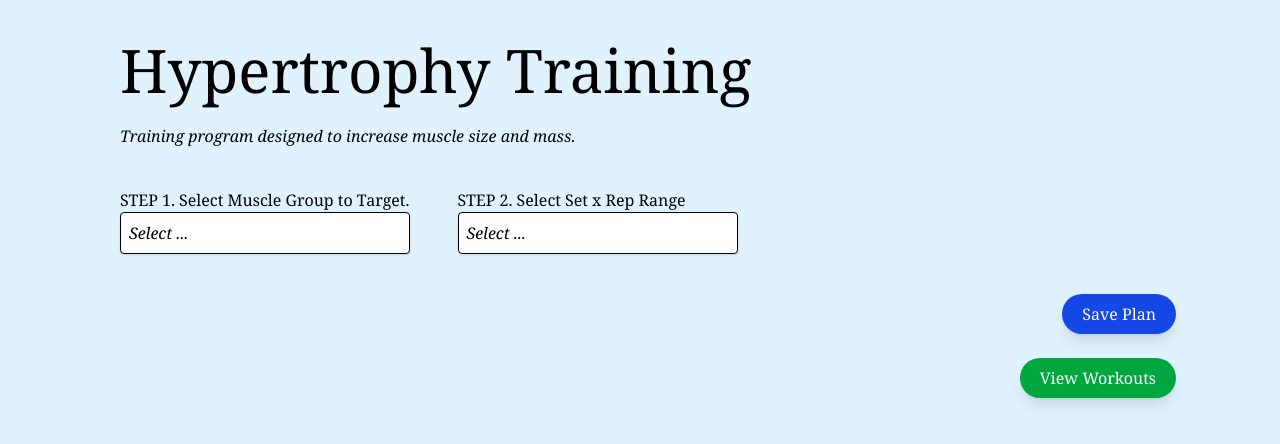
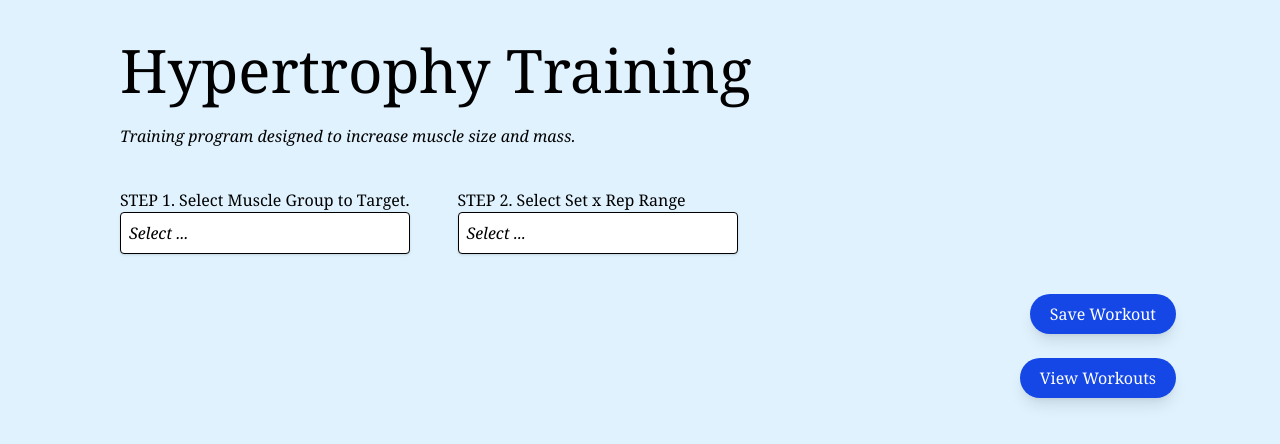
Before and after one commit to jchoi4497/Gym-Guide, a React (Vite) app: page /Hypertrophy in a window 1280 px wide. Shown: the top 444 px of the page. Built offline with nearby package versions, Linux system fonts and the light colour scheme.

Commit message:
added a delete button for list of workouts

```diff
--- a/src/ListOfWorkouts.js
+++ b/src/ListOfWorkouts.js
@@ -1,5 +1,5 @@
 import { useEffect, useState } from 'react';
-import { collection, getDocs, query, orderBy } from 'firebase/firestore';
+import { collection, getDocs, query, orderBy, deleteDoc, doc } from 'firebase/firestore';
 import db from './firebase';
 import { Link } from 'react-router-dom';
 
@@ -14,6 +14,16 @@ function ListOfWorkouts() {
     { label: "Legs", value: "legs" },
     { label: "Shoulders/Forearms", value: "shoulders" }
   ];
+
+  const handleDeleteWorkout = async (id) => {
+    if (!window.confirm("Are you sure you want to delete this workout?")) return;
+    try {
+      await deleteDoc(doc(db, "workoutLogs", id));
+      setWorkouts(workouts.filter(workout => workout.id !== id));
+    } catch (error) {
+      console.error("Error deleting workout:", error);
+    }
+  };
 
   function getLabel(value) {
     return options.find(option => option.value === value)?.label || value;
@@ -62,7 +72,8 @@ function ListOfWorkouts() {
             : 'Unknown Date';
 
           return (
-            <li key={workout.id} className="bg-white p-4 rounded shadow">
+            <li key={workout.id} className="bg-white p-4 rounded shadow  flex items-center justify-between">
+              <div>
                 <div className="text-xl font-semibold">{getLabel(workout.target?.label ?? workout.target)}</div>
                 <div className="text-gray-600">Date: {dateFormat}</div>
                 <button>
@@ -73,6 +84,15 @@ function ListOfWorkouts() {
                     View Details →
                   </Link>
                 </button>
+              </div>
+
+              <button
+                onClick={() => handleDeleteWorkout(workout.id)}
+                className="ml-4 px-3 py-1 rounded bg-red-600 text-white hover:bg-red-700"
+              >
+                Delete
+              </button>
+
             </li>
           );
         })}
--- a/src/pages/HypertrophyPage.js
+++ b/src/pages/HypertrophyPage.js
@@ -111,14 +111,14 @@ function HypertophyPage() {
                                     hover:bg-blue-800 active:bg-blue-400 cursor-pointer"
                 onClick={handleSaveWorkout}
             >
-                Save Plan
+                Save Workout
             </button>
         </div>
         <div className="m-6 flex justify-end">
             <Link to="/PreviousWorkouts">
                 <button className="px-5 py-2 rounded-3xl shadow-lg text-white
-                                    transition-all duration-300 bg-green-600 hover:filter
-                                    hover:bg-green-700 active:bg-green-400 cursor-pointer">
+                                    transition-all duration-300 bg-blue-700 hover:filter
+                                     hover:bg-blue-800 active:bg-blue-400 cursor-pointer">
                     View Workouts
                 </button>
             </Link>
```
Lines whose indentation alone changed are shown as unchanged.
